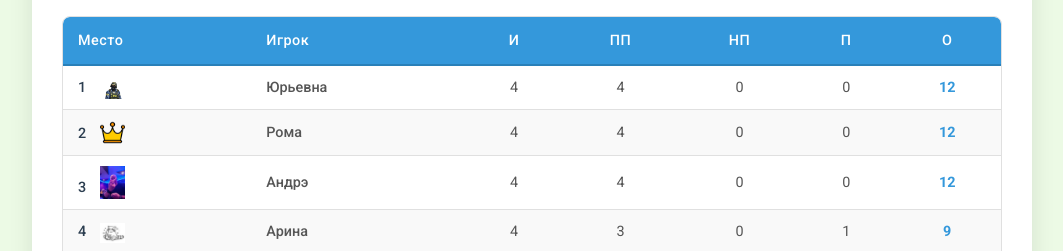
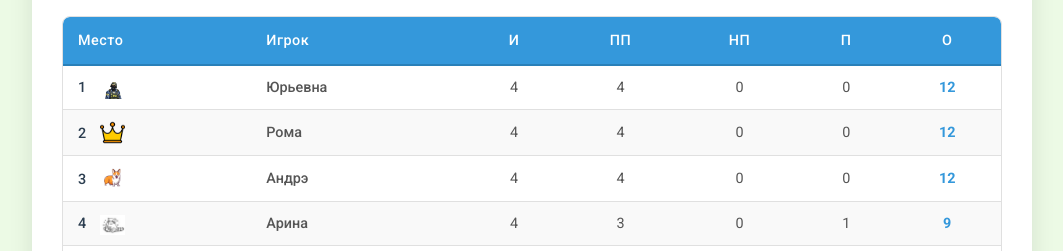
Before and after one commit to dombr32/genius, a plain HTML site: page index.html in a window 1280 px wide. Shown: the part 132-383 px from the top of the page, without its empty margins (108-1171 px from the left). Drawn offline with Linux system fonts and the light colour scheme.

Commit message:
4 game fix 2

```diff
--- a/index.html
+++ b/index.html
@@ -45,7 +45,7 @@
                         <td data-label="О" class="points">12</td>
                     </tr>
                     <tr>
-                        <td data-label="Место">3 <img src="images/andre.jpg"></td>
+                        <td data-label="Место">3 <img src="images/corgi.png"></td>
                         <td data-label="Команда" class="team-name"><a href="https://www.instagram.com/nadzeyvets">Андрэ</a></td>
                         <td data-label="И">4</td>
                         <td data-label="ПП">4</td>
```
Also changed, not shown: images/corgi.png (added), 2 other files.
